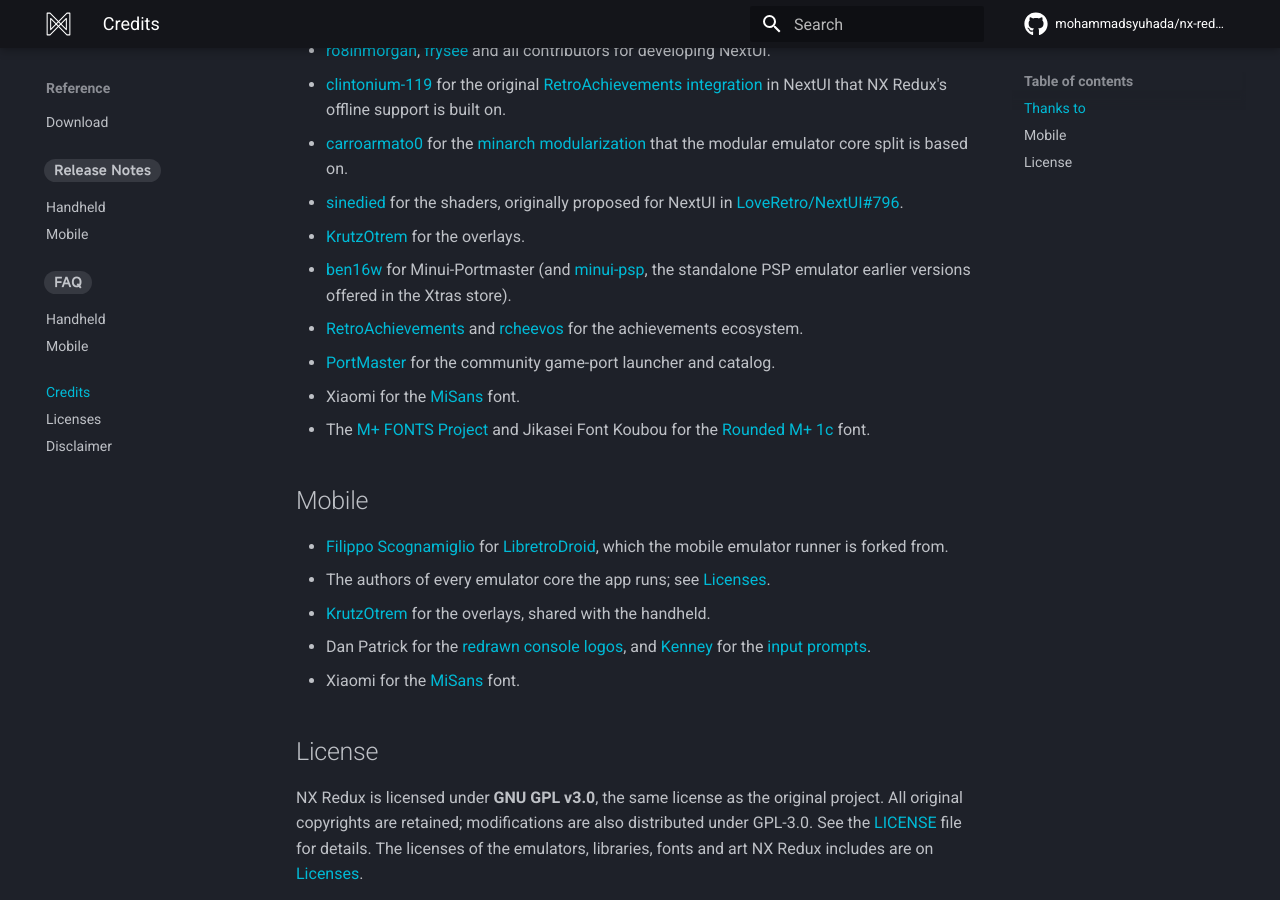
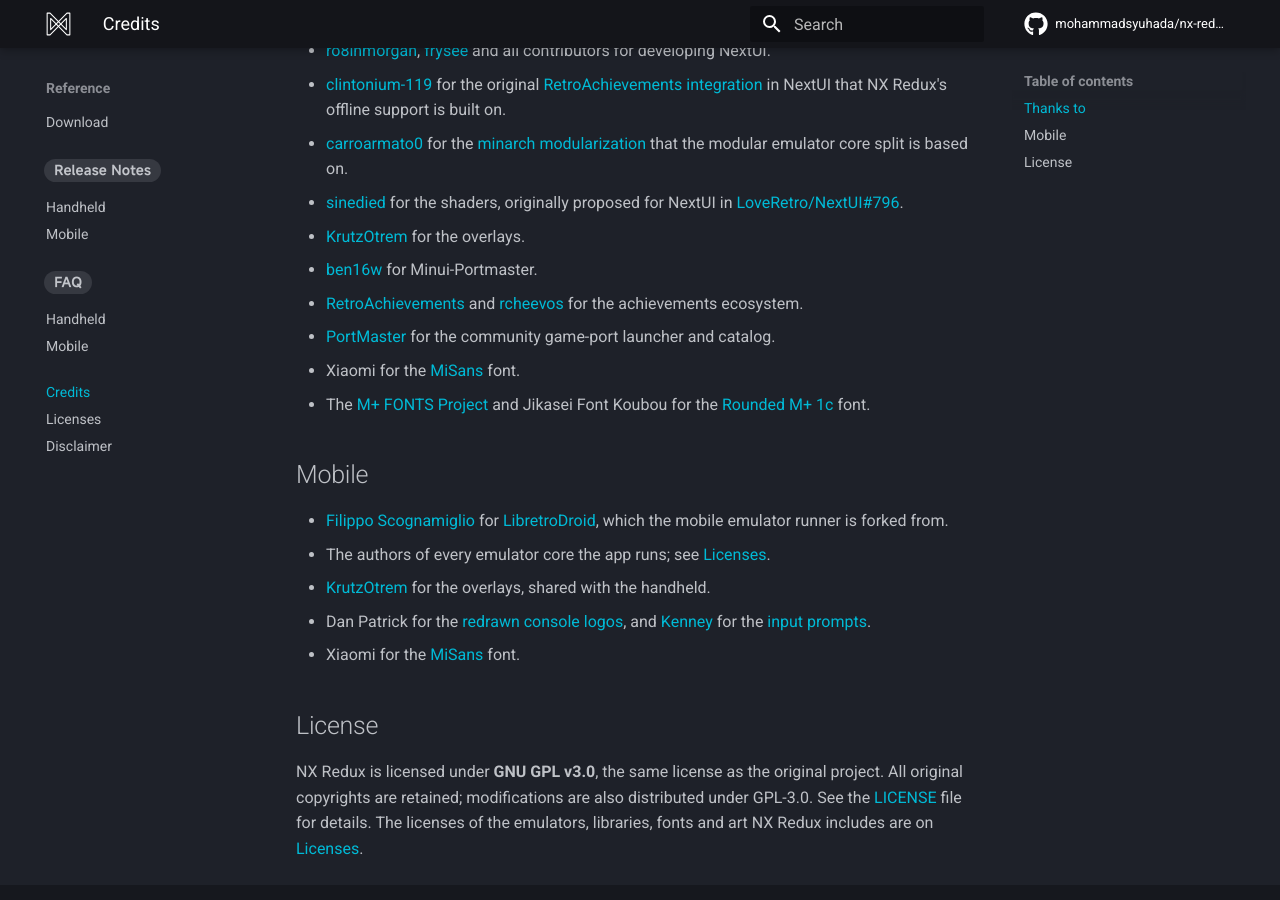
Before and after one commit to mohammadsyuhada/nx-redux-docs, an MkDocs documentation site: the page built from docs/reference/credits.md, in a window 1280 px wide and 900 px high, scrolled down 383 px. Built offline with MkDocs 1.6.1 and Material for MkDocs 9.7.7, drawn with Linux system fonts in a browser that asks for light colours; comment, search, counter and statistics services are not loaded.

Commit message:
docs(credits): drop minui-psp, PSP now runs the PPSSPP libretro core

```diff
--- a/docs/reference/credits.md
+++ b/docs/reference/credits.md
@@ -25,8 +25,7 @@
 - [KrutzOtrem](https://github.com/KrutzOtrem/Trimui-Brick-Overlays) for the
   overlays.
 - [ben16w](https://github.com/ben16w/minui-portmaster) for
-  Minui-Portmaster (and [minui-psp](https://github.com/ben16w/minui-psp),
-  the standalone PSP emulator earlier versions offered in the Xtras store).
+  Minui-Portmaster.
 - [RetroAchievements](https://retroachievements.org/) and
   [rcheevos](https://github.com/RetroAchievements/rcheevos) for the
   achievements ecosystem.
```
